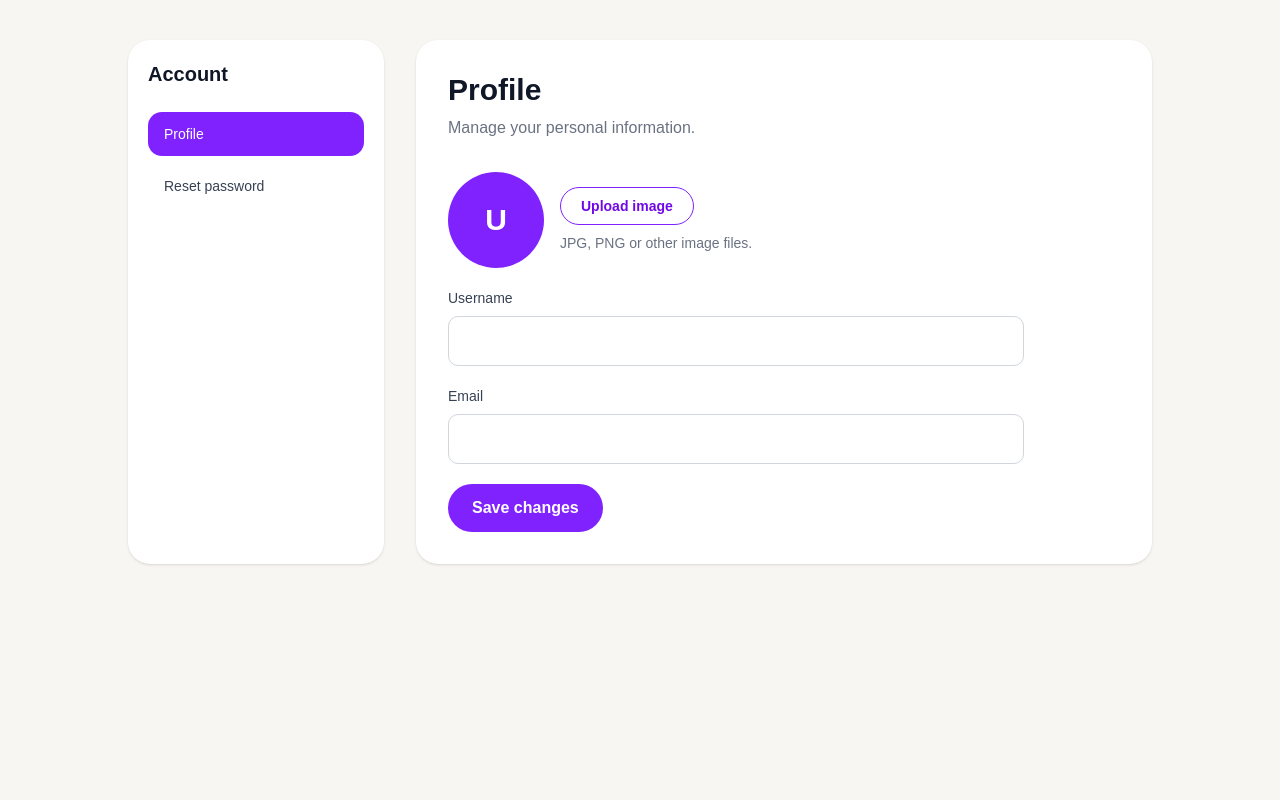
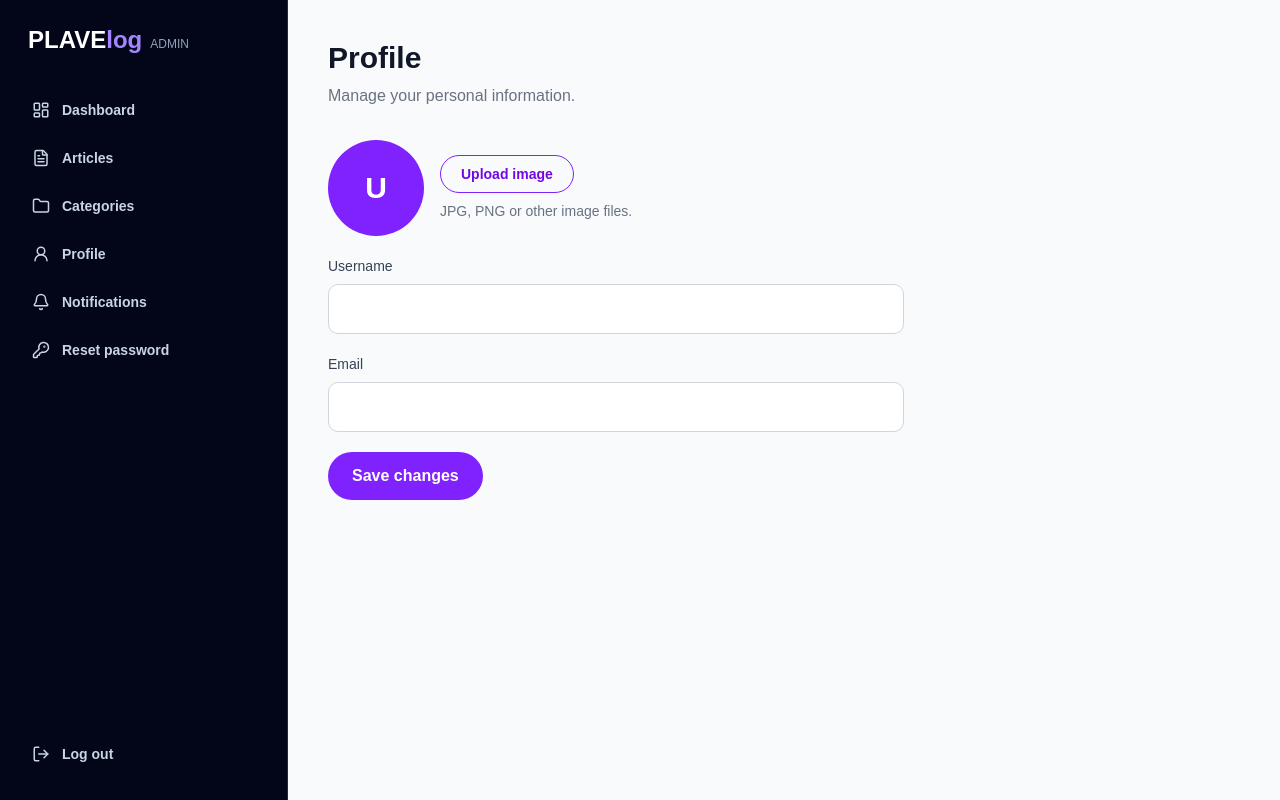
Before and after one commit to nutthakitsrida-wq/shogun-blog, a React (Vite) app: page /account/profile in a window 1280 px wide. Built offline with nearby package versions, Linux system fonts and the light colour scheme.

Commit message:
feat(admin): add responsive dashboard navigation

```diff
--- a/src/App.jsx
+++ b/src/App.jsx
@@ -1,4 +1,4 @@
-import DashboardLayout from "./pages/DashboardLayout";
+import DashboardLayout, { AdminPlaceholder } from "./pages/DashboardLayout";
 import ProfilePage from "./pages/ProfilePage";
 import ResetPasswordPage from "./pages/ResetPasswordPage";
 import { Routes, Route } from "react-router-dom";
@@ -7,7 +7,6 @@ import ViewPostPage from "./pages/ViewPostPage";
 import LoginPage from "./pages/LoginPage";
 import SignUpPage from "./pages/SignupPage.jsx";
 import NotFoundPage from "./pages/NotFoundPage";
-import AdminPage from "./components/ui/AdminPage";
 
 function App() {
   return (
@@ -32,6 +31,46 @@ function App() {
         <Route path="profile" element={<ProfilePage />} />
         <Route path="reset-password" element={<ResetPasswordPage />} />
       </Route>
+      <Route path="/admin" element={<DashboardLayout />}>
+        <Route
+          index
+          element={
+            <AdminPlaceholder
+              title="Dashboard"
+              description="Manage your publication from one place."
+            />
+          }
+        />
+        <Route
+          path="articles"
+          element={
+            <AdminPlaceholder
+              title="Articles"
+              description="Create and manage articles."
+            />
+          }
+        />
+        <Route
+          path="categories"
+          element={
+            <AdminPlaceholder
+              title="Categories"
+              description="Organize article categories."
+            />
+          }
+        />
+        <Route path="profile" element={<ProfilePage />} />
+        <Route
+          path="notifications"
+          element={
+            <AdminPlaceholder
+              title="Notifications"
+              description="Review recent activity."
+            />
+          }
+        />
+        <Route path="reset-password" element={<ResetPasswordPage />} />
+      </Route>
 
       <Route
         path="*"
--- a/src/pages/DashboardLayout.jsx
+++ b/src/pages/DashboardLayout.jsx
@@ -1,46 +1,122 @@
-import { NavLink, Outlet } from "react-router-dom";
+import {
+  Bell,
+  FileText,
+  Folder,
+  KeyRound,
+  LayoutDashboard,
+  LogOut,
+  Menu,
+  UserRound,
+  X,
+} from "lucide-react";
+import { useState } from "react";
+import { NavLink, Outlet, useNavigate } from "react-router-dom";
+
+const menuItems = [
+  { to: "/admin", label: "Dashboard", icon: LayoutDashboard, end: true },
+  { to: "/admin/articles", label: "Articles", icon: FileText },
+  { to: "/admin/categories", label: "Categories", icon: Folder },
+  { to: "/admin/profile", label: "Profile", icon: UserRound },
+  { to: "/admin/notifications", label: "Notifications", icon: Bell },
+  { to: "/admin/reset-password", label: "Reset password", icon: KeyRound },
+];
 
 function DashboardLayout() {
+  const [isMenuOpen, setIsMenuOpen] = useState(false);
+  const navigate = useNavigate();
+
+  function handleLogout() {
+    localStorage.removeItem("currentUser");
+    navigate("/login");
+  }
+
   return (
-    <main className="min-h-screen bg-[#f7f6f3] px-4 py-10">
-      <div className="mx-auto flex w-full max-w-5xl flex-col gap-8 md:flex-row">
-        <aside className="w-full rounded-3xl bg-white p-5 shadow-sm md:w-64">
-          <h2 className="mb-6 text-xl font-bold text-gray-900">Account</h2>
+    <div className="min-h-screen bg-slate-50 text-slate-900">
+      <header className="sticky top-0 z-30 flex h-16 items-center justify-between border-b border-slate-200 bg-white px-4 lg:hidden">
+        <NavLink to="/admin" className="text-xl font-black text-violet-700">
+          PLAVElog
+        </NavLink>
+        <button
+          type="button"
+          aria-label="Toggle admin menu"
+          onClick={() => setIsMenuOpen((current) => !current)}
+          className="rounded-xl p-2 text-slate-600 hover:bg-slate-100"
+        >
+          {isMenuOpen ? <X /> : <Menu />}
+        </button>
+      </header>
 
-          <nav className="flex flex-col gap-2">
+      <aside
+        className={`fixed inset-y-0 left-0 z-20 flex w-72 flex-col border-r border-slate-800 bg-slate-950 px-4 py-6 text-white transition-transform lg:translate-x-0 ${
+          isMenuOpen ? "translate-x-0" : "-translate-x-full"
+        }`}
+      >
+        <NavLink to="/admin" className="mb-8 px-3 text-2xl font-black">
+          PLAVE<span className="text-violet-400">log</span>
+          <span className="ml-2 text-xs font-medium text-slate-400">ADMIN</span>
+        </NavLink>
+
+        <nav className="flex flex-1 flex-col gap-1" aria-label="Admin navigation">
+          {menuItems.map(({ to, label, icon: Icon, end }) => (
             <NavLink
-              to="/account/profile"
+              key={to}
+              to={to}
+              end={end}
+              onClick={() => setIsMenuOpen(false)}
               className={({ isActive }) =>
-                `rounded-xl px-4 py-3 text-sm font-medium transition ${
+                `flex items-center gap-3 rounded-xl px-4 py-3 text-sm font-semibold transition ${
                   isActive
                     ? "bg-violet-600 text-white"
-                    : "text-gray-700 hover:bg-violet-50"
+                    : "text-slate-300 hover:bg-slate-900 hover:text-white"
                 }`
               }
             >
-              Profile
+              <Icon size={18} />
+              {label}
             </NavLink>
+          ))}
+        </nav>
 
-            <NavLink
-              to="/account/reset-password"
-              className={({ isActive }) =>
-                `rounded-xl px-4 py-3 text-sm font-medium transition ${
-                  isActive
-                    ? "bg-violet-600 text-white"
-                    : "text-gray-700 hover:bg-violet-50"
-                }`
-              }
-            >
-              Reset password
-            </NavLink>
-          </nav>
-        </aside>
+        <button
+          type="button"
+          onClick={handleLogout}
+          className="flex items-center gap-3 rounded-xl px-4 py-3 text-sm font-semibold text-slate-300 transition hover:bg-slate-900 hover:text-white"
+        >
+          <LogOut size={18} />
+          Log out
+        </button>
+      </aside>
 
-        <section className="min-w-0 flex-1 rounded-3xl bg-white p-6 shadow-sm md:p-8">
+      {isMenuOpen && (
+        <button
+          type="button"
+          aria-label="Close admin menu"
+          onClick={() => setIsMenuOpen(false)}
+          className="fixed inset-0 z-10 bg-slate-950/50 lg:hidden"
+        />
+      )}
+
+      <main className="min-h-screen p-4 sm:p-6 lg:ml-72 lg:p-10">
+        <div className="mx-auto max-w-7xl">
           <Outlet />
-        </section>
+        </div>
+      </main>
+    </div>
+  );
+}
+
+export function AdminPlaceholder({ title, description }) {
+  return (
+    <section>
+      <p className="text-sm font-bold uppercase tracking-[0.18em] text-violet-600">
+        Admin
+      </p>
+      <h1 className="mt-2 text-3xl font-black">{title}</h1>
+      <p className="mt-2 text-slate-500">{description}</p>
+      <div className="mt-8 rounded-2xl border border-dashed border-slate-300 bg-white p-10 text-center text-slate-400">
+        This section is ready for its feature module.
       </div>
-    </main>
+    </section>
   );
 }
 
```
